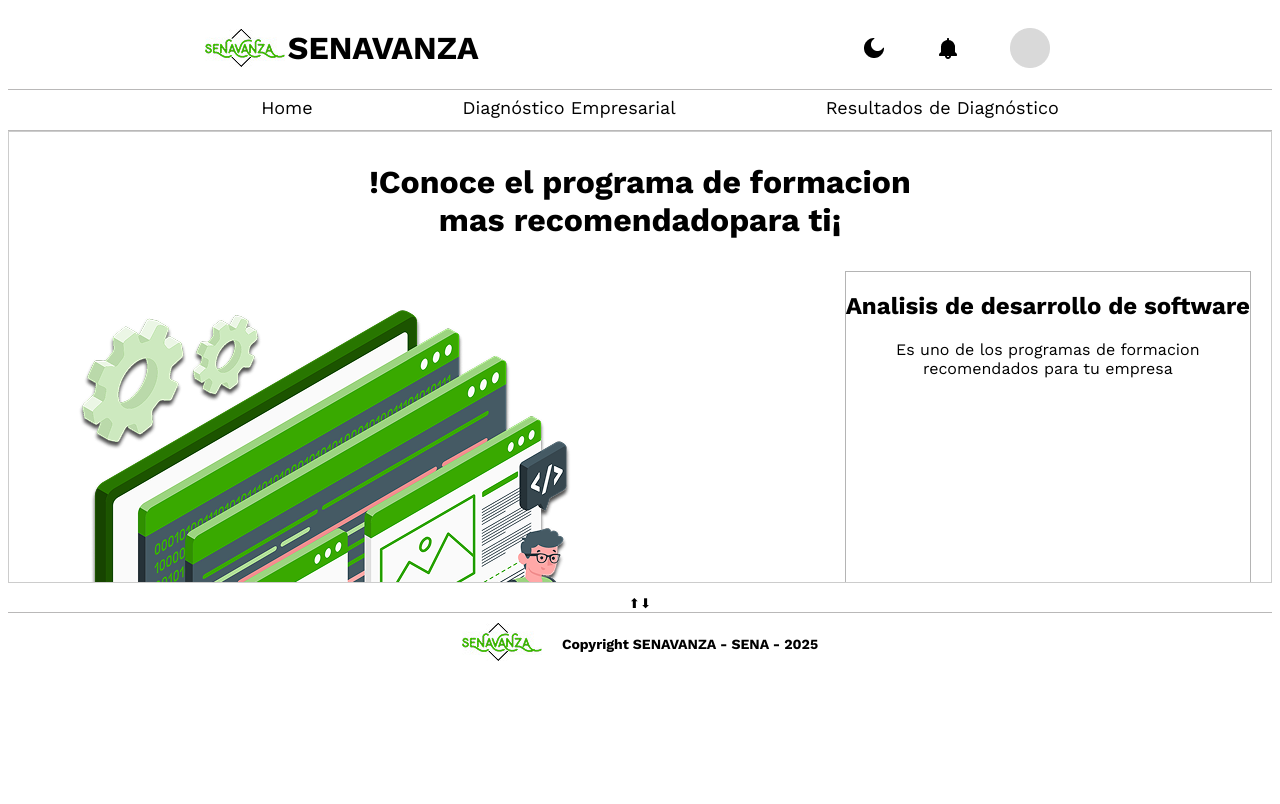
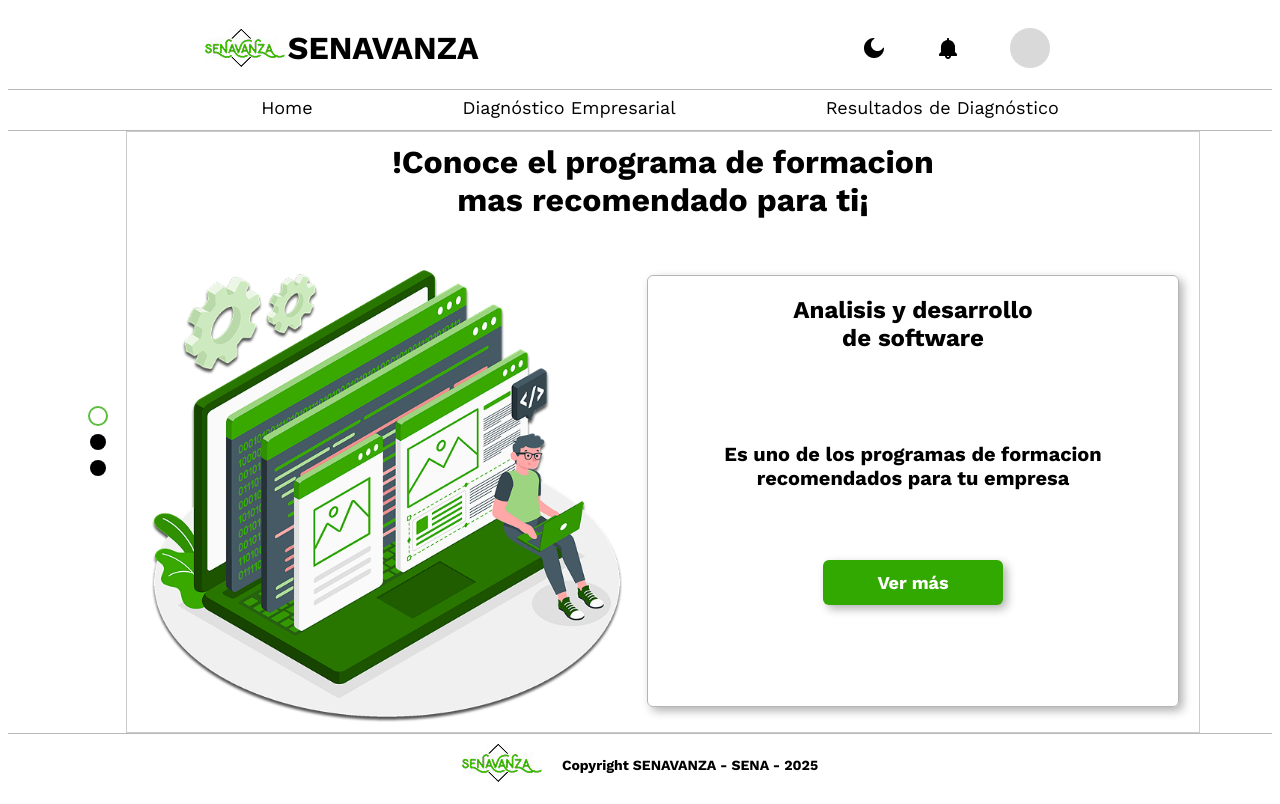
Before and after one commit to TheBullsT/proyectosenavanza, a React (Create React App) app: page /resultado-diagnostico in a window 1280 px wide. Built offline with nearby package versions, Linux system fonts and the light colour scheme.

Commit message:
carrousel primera parte

```diff
--- a/src/components/ResultadosDiagnostico/resultadosdiagnostico/carrousel.css
+++ b/src/components/ResultadosDiagnostico/resultadosdiagnostico/carrousel.css
@@ -82,12 +82,41 @@
   }
 
 
-  .carousel-list-vertical {
+.carousel-wrapper {
+    display: flex;
+    flex-direction: row;
+    align-items: center;
+    justify-content: center;
+    gap: 2rem;
+}
+
+.carousel-indicators {
+    display: flex;
+    flex-direction: column;
+    gap: 1rem;
+    padding: 2rem 0 0 1rem;
+}
+
+.circle {
+    width: 16px;
+    height: 16px;
+    border-radius: 50%;
+    background-color: var(--black);
+    cursor: pointer;
+    transition: background-color 0.3s ease;
+}
+
+.circle.active {
+    background-color: var(--white);
+    box-shadow: 0 0 0 2px var(--primary-5);
+}
+
+.carousel-list-vertical {
     display: flex;
     flex-direction: column;
     overflow-y: auto;
     scroll-behavior: smooth;
-    height: 450px;
+    height: 600px;
     list-style: none;
     padding: 0;
     margin: 0;
@@ -102,13 +131,8 @@
     border-bottom: 1px solid #eee;
 }
 
-.controls {
-    text-align: center;
-    margin-top: 1rem;
+@media(max-width: 1440px) {
+    .carousel-list-vertical {
+        height: 600px;
+    }
 }
-
-.boton-carrousel {
-    padding: 0.5rem 1rem;
-    font-size: 1.2rem;
-    margin: 0 0.5rem;
-}
--- a/src/components/ResultadosDiagnostico/resultadosdiagnostico/carrousel.jsx
+++ b/src/components/ResultadosDiagnostico/resultadosdiagnostico/carrousel.jsx
@@ -29,7 +29,17 @@ function Carrousel() {
     }, [currentIndex]);
 
     return (
-        <div className="main-container">
+        <div className="carousel-wrapper">
+            <div className="carousel-indicators">
+                {componentes.map((_, index) => (
+                    <div
+                        key={index}
+                        className={`circle ${currentIndex === index ? "active" : ""}`}
+                        onClick={() => setCurrentIndex(index)}
+                    ></div>
+                ))}
+            </div>
+
             <div className="slider-container">
                 <div className="container-recomendados">
                     <ul ref={listRef} className="carousel-list-vertical">
@@ -40,11 +50,6 @@ function Carrousel() {
                         ))}
                     </ul>
                 </div>
-
-                <div className="controls">
-                    <button onClick={() => setCurrentIndex((prev) => Math.max(prev - 1, 0))}>⬆</button>
-                    <button onClick={() => setCurrentIndex((prev) => Math.min(prev + 1, componentes.length - 1))}>⬇</button>
-                </div>
             </div>
         </div>
     );
--- a/src/components/ResultadosDiagnostico/resultadosdiagnostico/componentes-carrousel/programas.css
+++ b/src/components/ResultadosDiagnostico/resultadosdiagnostico/componentes-carrousel/programas.css
@@ -0,0 +1,127 @@
+:root {
+  /* Colores Primarios */
+  --primary-1: #39A900;
+  --primary-2: #36AE0F;
+  --primary-3: #42B31E;
+  --primary-4: #4FB82D;
+  --primary-5: #5BBD3C;
+  --primary-6: #68C24B;
+  --primary-7: #75C75A;
+  --primary-8: #81CC69;
+  --primary-9: #8ED178;
+  --primary-10: #9AD787;
+  --primary-11: #A7DC96;
+  --primary-12: #B3E1A5;
+  --primary-13: #C0E6B4;
+  --primary-14: #CDEBC3;
+  --primary-15: #D9F0D2;
+  --primary-16: #E6F5E1;
+  --primary-17: #F2FAF0;
+
+  /* Grises y Neutros */
+  --black: #000000;
+  --gray-1: #0F0F0F;
+  --gray-2: #1E1E1E;
+  --gray-3: #2D2D2D;
+  --gray-4: #3C3C3C;
+  --gray-5: #5A5A5A;
+  --gray-6: #696969;
+  --gray-7: #787878;
+  --gray-8: #878787;
+  --gray-9: #A5A5A5;
+  --gray-10: #969696;
+  --gray-11: #A5A5A5;
+  --gray-12: #B4B4B4;
+  --gray-13: #C3C3C3;
+  --gray-14: #D2D2D2;
+  --gray-15: #E1E1E1;
+  --gray-16: #F0F0F0;
+  --white: #FFFFFF;
+
+  /* Tipografía */
+  --font-primary: 'Work Sans', sans-serif;
+  --font-secondary: 'Calibri', sans-serif;
+
+  /* Jerarquías tipográficas */
+  --h1: 32px;
+  --h2: 24px;
+  --h3: 20px;
+  --h4: 16px;
+  --h5: 14px;
+  --h6: 12px;
+}
+html {
+  margin: 0;
+  font-size: 62.5%;
+  box-sizing: border-box;
+}
+:before,*:after{
+box-sizing: inherit;
+}
+body{
+  font-size: 16px;
+  font-family: 'Work Sans', sans-serif;
+}
+a {
+  text-decoration: none;
+}
+h1 {
+    font-size: 3.2rem;
+}
+h2 {
+    font-size: 2.4rem;
+}
+h3 {
+    font-size: 2.0rem;
+}
+h4 {
+    font-size: 1.6rem;
+}
+h5 {
+    font-size: 1.4rem;
+}
+
+
+.container-programas{
+    display: grid;
+    grid-template-rows: auto auto;
+    grid-template-columns: 1fr;
+    text-align: center;
+}
+
+.titulo-reporte {
+    grid-column: 1;
+    grid-row: 1;
+}
+
+.programas-total {
+    grid-column: 1;
+    grid-row: 2;
+    display: flex;
+    justify-content: space-between;
+    align-items: center;
+
+}
+
+.programas-total {
+    display: flex;
+    align-items: center;
+    justify-content: center;
+    margin-right: 10px;
+
+}
+
+.programas{
+    display: flex;
+    align-items: center;
+    flex-direction: column;
+    gap: 50px;
+    border-radius: 6px;
+    font-size: var(--h3);
+    font-weight: bold;
+    width: 530px;
+    height: 430px;
+    border: 1px solid var(--gray-12);
+    margin-left: 10px;
+    box-shadow: 4px 4px 10px rgba(0, 0, 0, 0.3);
+}
--- a/src/components/ResultadosDiagnostico/resultadosdiagnostico/componentes-carrousel/programas.jsx
+++ b/src/components/ResultadosDiagnostico/resultadosdiagnostico/componentes-carrousel/programas.jsx
@@ -1,12 +1,28 @@
 import React from "react";
-import './programas.css';
+import imagenprograma from '../../../../assets/img/img-resultados-diagnostico/imagen-programa.png';
+import recomendados from '../../../../assets/img/img-resultados-diagnostico/recomendados-programa.png';
+import './resultado.css';
 
 function Programas(){
     return(
-        <div className="container">
-            <div className="titulo-reporte">
-                <h1>!Conoce el programa de formacion
-                mas recomendadopara ti¡</h1>
+        //Caja del carrusel
+        <div className="container-programas">
+            <div className="titulo-reporte"> {/*Titulo de la caja */}
+                <h1>Programa de Formación <br /> Recomendados</h1>
+            </div>
+            <div className="programas-total">
+                <div className="programas">
+                    <div className="programas-formacion">
+                        <img src={imagenprograma} alt="Imagen del programa" />
+                    </div>
+                    <div className="progrmas-formacion">
+                        <img src={imagenprograma} alt="Imagen del programa" />
+                    </div>
+                    <div className="progrmas-formacion">
+                        <img src={imagenprograma} alt="Imagen del programa" />
+                    </div>
+                    <img src={recomendados} alt="Recomendados imagen" />
+                </div>
             </div>
         </div>
     );
--- a/src/components/ResultadosDiagnostico/resultadosdiagnostico/componentes-carrousel/resultado.css
+++ b/src/components/ResultadosDiagnostico/resultadosdiagnostico/componentes-carrousel/resultado.css
@@ -85,7 +85,6 @@ h5 {
     display: grid;
     grid-template-rows: auto auto;
     grid-template-columns: 1fr;
-    gap: 10px;
     text-align: center;
 }
 
@@ -99,14 +98,47 @@ h5 {
     grid-row: 2;
     display: flex;
     justify-content: space-between;
+    align-items: center;
+
 }
 
 .resultado-total {
+    display: flex;
+    align-items: center;
+    justify-content: center;
     margin-right: 10px;
 
 }
 
+.resultado-total img{
+    width: 500px;
+    height: 500px;
+}
+
 .programa-recomendado {
+    display: flex;
+    align-items: center;
+    flex-direction: column;
+    gap: 50px;
+    border-radius: 6px;
+    font-size: var(--h3);
+    font-weight: bold;
+    width: 530px;
+    height: 430px;
     border: 1px solid var(--gray-12);
     margin-left: 10px;
+    box-shadow: 4px 4px 10px rgba(0, 0, 0, 0.3);
 }
+
+
+.boton-ver-mas{
+    font-family: 'Work Sans';
+    font-size: 18px;
+    border-radius: 6px;
+    font-weight: bold;
+    color: white;
+    background-color: #32a900;
+    box-shadow: 4px 4px 10px rgba(0, 0, 0, 0.3);
+    height: 45px;
+    width: 180px;
+}
--- a/src/components/ResultadosDiagnostico/resultadosdiagnostico/componentes-carrousel/resultado.jsx
+++ b/src/components/ResultadosDiagnostico/resultadosdiagnostico/componentes-carrousel/resultado.jsx
@@ -4,16 +4,18 @@ import './resultado.css';
 
 function Resultados(){
     return(
+        //Caja del carrusel
         <div className="container-resultado">
-            <div className="titulo-reporte">
+            <div className="titulo-reporte"> {/*Titulo de la caja */}
                 <h1>!Conoce el programa de formacion <br />
-                mas recomendadopara ti¡</h1>
+                mas recomendado para ti¡</h1>
             </div>
-            <div className="resultado-total">
-                <img src={result} alt="Imagen de resultados" />
-                <div className="programa-recomendado">
-                    <h2>Analisis de desarrollo de software</h2>
+            <div className="resultado-total"> {/*Caja de la imagen y resultado*/}
+                <img src={result} alt="Imagen de resultados" /> {/*Imagen */}
+                <div className="programa-recomendado"> {/*Caja de programa que recomienda*/}
+                    <h2>Analisis y desarrollo <br /> de software</h2>
                     <p>Es uno de los programas de formacion <br /> recomendados para tu empresa</p>
+                    <button className="boton-ver-mas">Ver más</button> {/*Boton para ver más */}
                 </div>
             </div>
         </div>
```
Also changed, not shown: src/assets/img/img-resultados-diagnostico/imagen-programa.png (added), src/assets/img/img-resultados-diagnostico/recomendados-programa.png (added).
